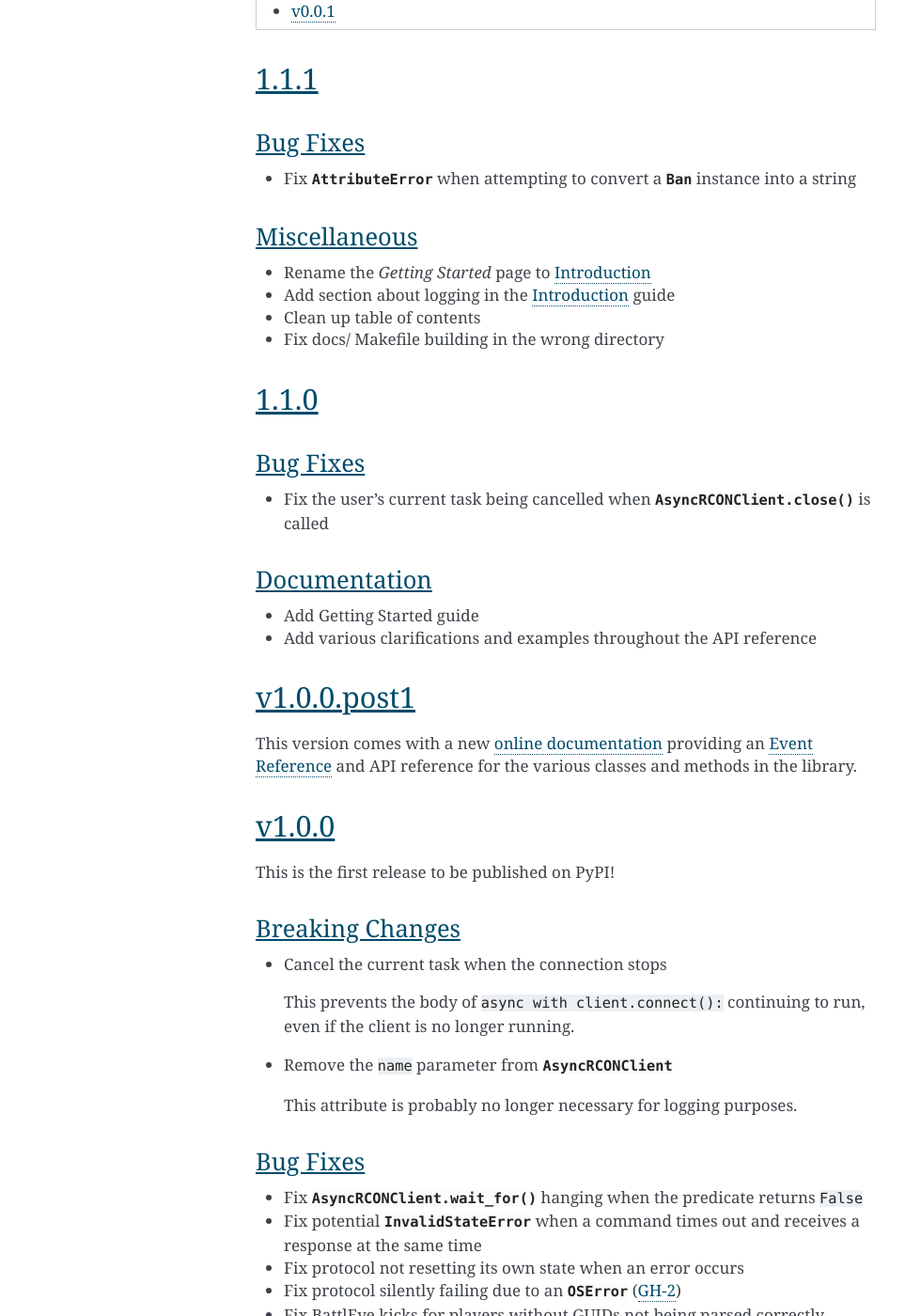
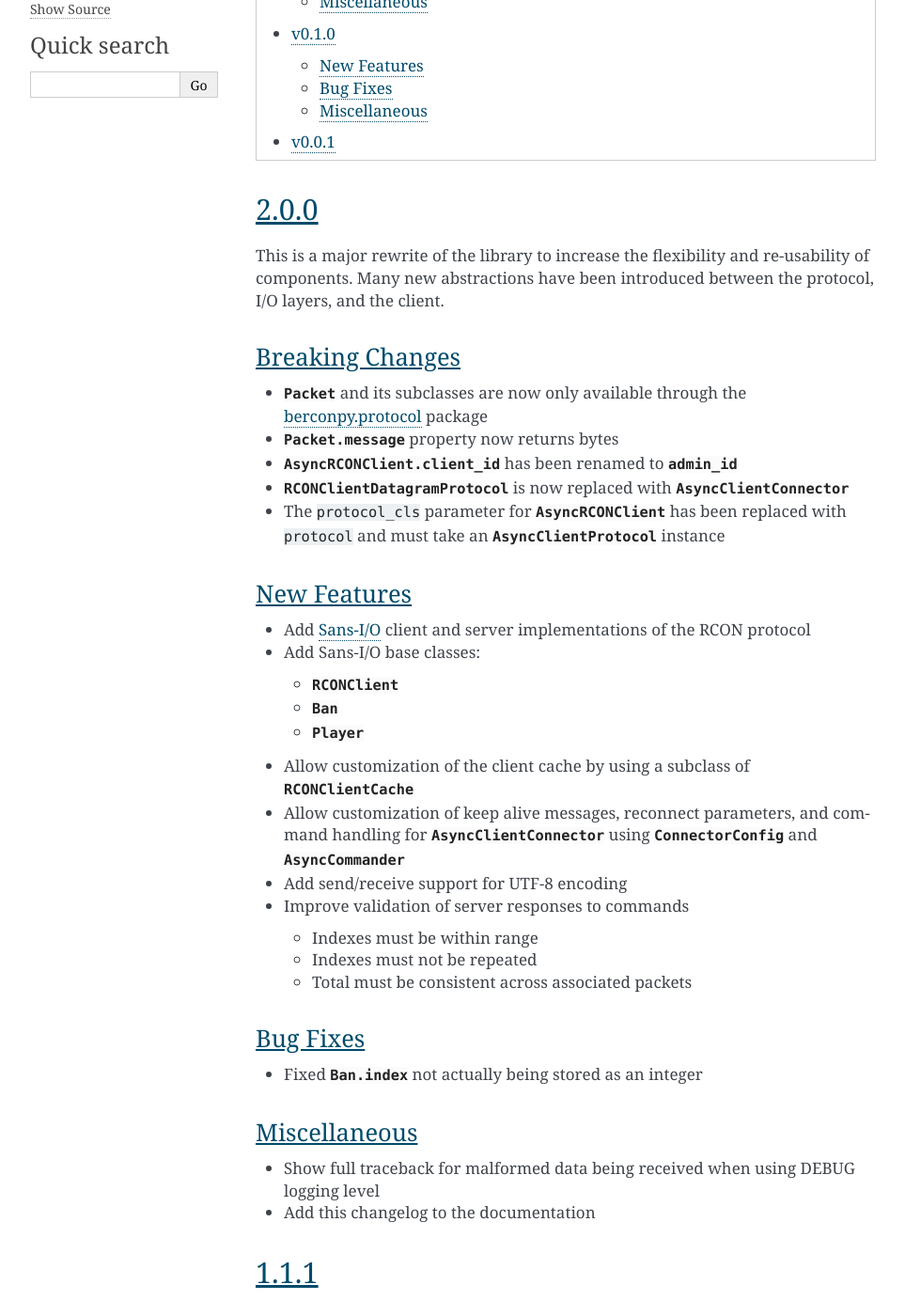
Before and after one commit to thegamecracks/berconpy, a Sphinx documentation site: the page built from docs/source/changelog.rst, in a window 1280 px wide and 1400 px high, scrolled down 781 px. Shown: the whole window at 94% size, without its empty margins (148-1111 px from the left). Built offline with Sphinx 7.4.7, drawn with Linux system fonts in a browser that asks for light colours; some of the changed text lies outside the part shown.

Commit message:
Add changelog for v2.0.0

```diff
--- a/docs/source/changelog.rst
+++ b/docs/source/changelog.rst
@@ -4,6 +4,69 @@ Changelog
 .. contents::
   :depth: 2
   :local:
+
+2.0.0
+-----
+
+This is a major rewrite of the library to increase the flexibility and
+re-usability of components. Many new abstractions have been introduced
+between the protocol, I/O layers, and the client.
+
+Breaking Changes
+^^^^^^^^^^^^^^^^
+
+* :py:class:`Packet <berconpy.protocol.Packet>` and its subclasses are now
+  only available through the :doc:`berconpy.protocol </protocol>` package
+* :py:attr:`Packet.message <berconpy.protocol.Packet.message>` property now
+  returns bytes
+* :py:attr:`AsyncRCONClient.client_id <berconpy.AsyncRCONClient.admin_id>`
+  has been renamed to :py:attr:`~berconpy.AsyncRCONClient.admin_id`
+* :py:class:`RCONClientDatagramProtocol` is now replaced with
+  :py:class:`~berconpy.AsyncClientConnector`
+* The ``protocol_cls`` parameter for :py:class:`~berconpy.AsyncRCONClient`
+  has been replaced with ``protocol`` and must take an
+  :py:class:`~berconpy.AsyncClientProtocol` instance
+
+New Features
+^^^^^^^^^^^^
+
+* Add `Sans-I/O <https://sans-io.readthedocs.io/>`__ client and server
+  implementations of the RCON protocol
+
+* Add Sans-I/O base classes:
+
+  * :py:class:`~berconpy.client.RCONClient`
+  * :py:class:`~berconpy.ban.Ban`
+  * :py:class:`~berconpy.player.Player`
+
+* Allow customization of the client cache by using a subclass of
+  :py:class:`~berconpy.cache.RCONClientCache`
+
+* Allow customization of keep alive messages, reconnect parameters,
+  and command handling for :py:class:`~berconpy.AsyncClientConnector`
+  using :py:class:`~berconpy.ConnectorConfig`
+  and :py:class:`~berconpy.AsyncCommander`
+
+* Add send/receive support for UTF-8 encoding
+
+* Improve validation of server responses to commands
+
+  * Indexes must be within range
+  * Indexes must not be repeated
+  * Total must be consistent across associated packets
+
+Bug Fixes
+^^^^^^^^^
+
+* Fixed :py:attr:`Ban.index <berconpy.Ban.index>` not actually being stored
+  as an integer
+
+Miscellaneous
+^^^^^^^^^^^^^
+
+* Show full traceback for malformed data being received when
+  using DEBUG logging level
+* Add this changelog to the documentation
 
 1.1.1
 -----
```
